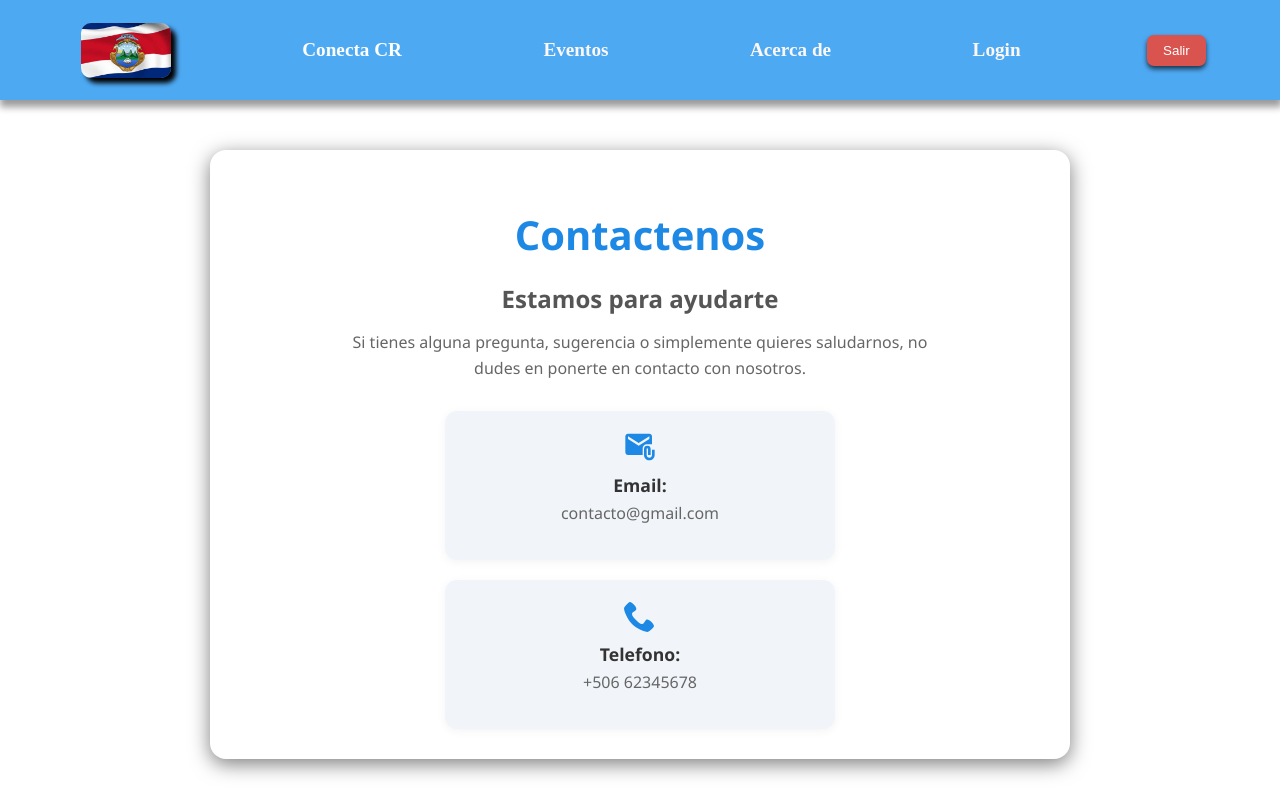
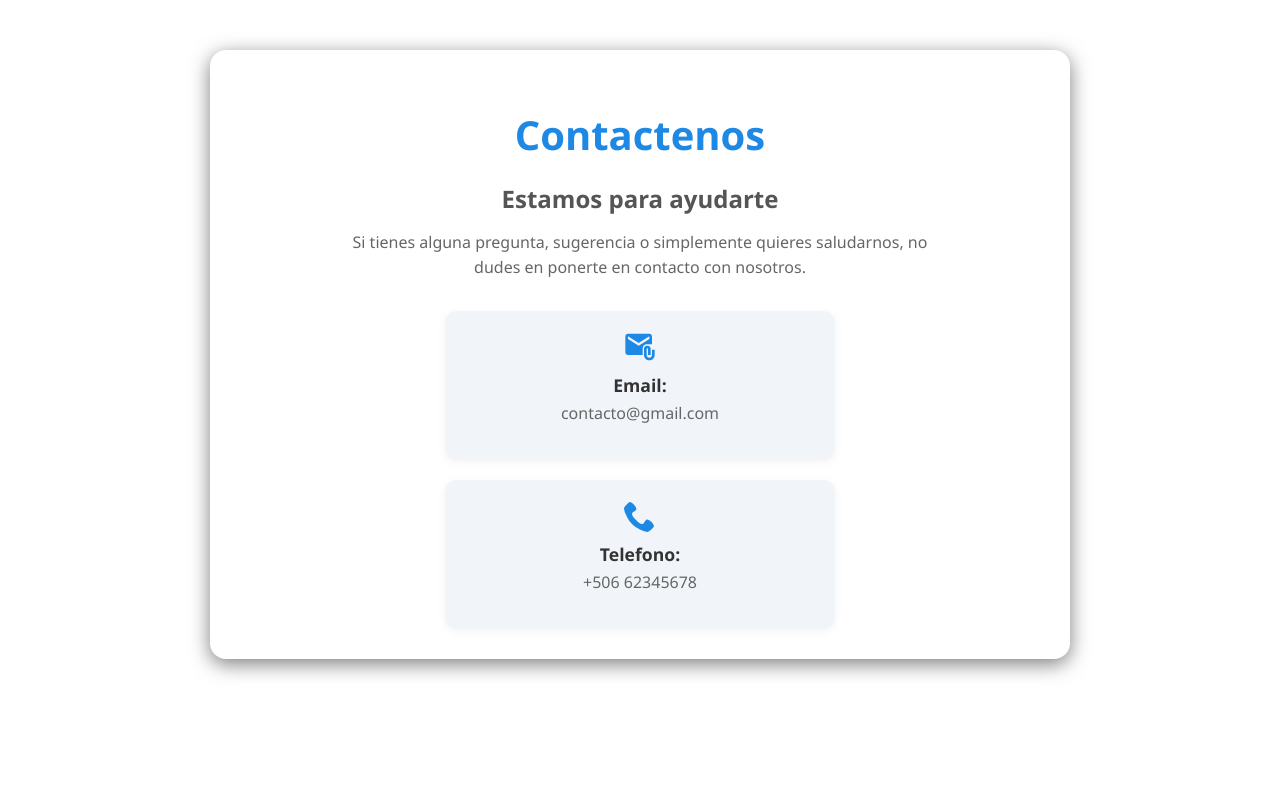
Before and after one commit to stevenzm22/proyectoFinalCurso, a React (Vite) app in the folder PROYECTO/: page /Contactenos in a window 1280 px wide. Built offline with nearby package versions, Linux system fonts and the light colour scheme.

Commit message:
segundo avance

```diff
--- a/PROYECTO/src/componentes/NAV/NavContactos.jsx
+++ /dev/null
@@ -1,31 +0,0 @@
-import React from 'react'
-import bandera from "../NAV/flag.jpg"
-import { Link, useNavigate } from 'react-router-dom';
-
-function NavContactos() {
-  const navigate = useNavigate()
-
-  function salir() {
-    navigate("/")
-
-  }
-  return (
-     <div  id='contenedorr'>
-        <nav >
-
-            <ul id='navar'>
-                <li className='li'><img id='img' src={bandera} alt="" /></li>
-                <li className='li'> <p>Conecta CR</p></li>
-                <li className='li'><Link to="/Evento">Eventos</Link></li>
-                <li className='li'><Link to="/sobreNosotros">Acerca de</Link></li>
-                <li className='li'><Link to="/Login">Login</Link></li>
-                <button onClick={salir} className='btnNavt'>Salir</button>
-
-            </ul>
-
-        </nav>
-    </div>
-  )
-}
-
-export default NavContactos
--- a/PROYECTO/src/componentes/NAV/NavLogin.jsx
+++ /dev/null
@@ -1,28 +0,0 @@
-import React from 'react'
-import { Link, useNavigate } from 'react-router-dom';
-import bandera from "../NAV/flag.jpg"
-
-function NavLogin() {
-
-  return (
-
-         <div  id='contenedorr'>
-        <nav >
-
-            <ul id='navar'>
-                <li className='li'><img id='img' src={bandera} alt="" /></li>
-                <li className='li'> <p>Conecta CR</p></li>
-                <li className='li'><Link to="/Contactenos">Contacto</Link></li>
-                <li className='li'><Link to="/Evento">Eventos</Link></li>
-                <li className='li'><Link to="/sobreNosotros">Acerca de</Link></li>
-                <li className='li'><Link to="/Register">Register</Link></li>
-
-            </ul>
-
-        </nav>
-    </div>
-
-  )
-}
-
-export default NavLogin
--- a/PROYECTO/src/componentes/NAV/NavSobreNosotros.jsx
+++ /dev/null
@@ -1,30 +0,0 @@
-import React from 'react'
-import bandera from "../NAV/flag.jpg"
-import { Link, useNavigate } from 'react-router-dom';
-
-function NavSobreNosotros() {
-  const navigate = useNavigate()
-  function salir() {
-    navigate("/")
-
-  }
-  return (
-    <div  id='contenedorr'>
-        <nav >
-
-            <ul id='navar'>
-                <li className='li'><img id='img' src={bandera} alt="" /></li>
-                <li className='li'> <p>Conecta CR</p></li>
-                <li className='li'><Link to="/Evento">Eventos</Link></li>
-                <li className='li'><Link to="/Contactenos">Contacto</Link></li>
-                <li className='li'><Link to="/Login">Login</Link></li>
-                <button onClick={salir} className='btnNavt'>Salir</button>
-
-            </ul>
-
-        </nav>
-    </div>
-  )
-}
-
-export default NavSobreNosotros
--- a/PROYECTO/src/pages/ContactosPag.jsx
+++ b/PROYECTO/src/pages/ContactosPag.jsx
@@ -1,11 +1,11 @@
 import React from 'react'
 import ContactosOficial from '../componentes/CONTACTOS/ContactosOficial'
-import NavContactos from '../componentes/NAV/NavContactos'
+
 
 function ContactosPag() {
   return (
     <div>
-      <NavContactos/>
+
       <ContactosOficial/>
 
     </div>
--- a/PROYECTO/src/pages/LOGIN.JSX
+++ b/PROYECTO/src/pages/LOGIN.JSX
@@ -1,11 +1,10 @@
 import React from 'react'
 import Login from '../componentes/LOGIN/Login'
-import NavLogin from '../componentes/NAV/NavLogin'
 
 function LOGIN() {
   return (
     <div>
-     <NavLogin/>
+
       <Login/>
     </div>
   )
--- a/PROYECTO/src/pages/SobreNosotros.jsx
+++ b/PROYECTO/src/pages/SobreNosotros.jsx
@@ -1,13 +1,12 @@
 import React from 'react'
 import Contactos from '../componentes/SOBRENOSOTROS/Contactos'
 import Footer from '../componentes/FOOTER/Footer'
-import NavSobreNosotros from '../componentes/NAV/NavSobreNosotros'
 
 
 function SobreNosotros() {
   return (
     <div>
-     <NavSobreNosotros/>
+
      <br />
      <Contactos/>
       <br />
```
